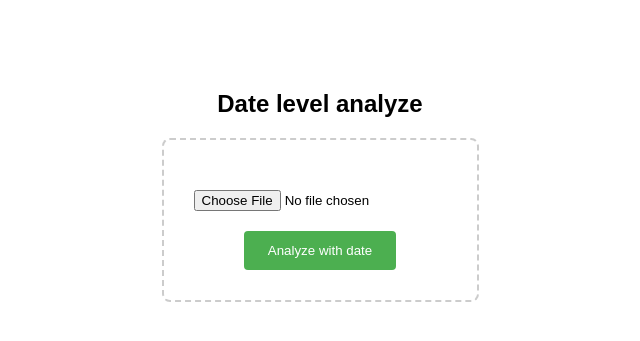
After one commit to furkansarsilmaz/LogFix, a Flask app: template templates/date_level.html in a window 1280 px wide. The commit adds this page. Shown: the top 341 px of the page, without its empty margins (320-960 px from the left). Run offline with Flask 3, Linux system fonts and the light colour scheme; the template is opened without the code that fills it, so the values that code supplies are empty.

Commit message:
working on pages

```diff
--- a/app.py
+++ b/app.py
@@ -7,17 +7,32 @@ def hello_world():
     return render_template("index.html")
 
 
+# functions for analyzing as log level
 @app.route("/log_level_page", methods=["POST"])
 def selam():
+    """
+    this function renders html when clicked on
+    choosing analyze style
+    """
     return render_template("log_level.html")
 
 @app.route("/analyze_as_log",methods=["POST"])
 def analyze():
+    """
+    algorithm for analyzing at log level
+    """
     return "<p> WORKIN </p>"
 
-@app.route("/analyze",methods=["POST"])
-def analyze_2():
-    return "<p> ITS GONNA LOOK FOR DATES ON ANALYZE </p>"
+
+
+#functions for analyzing with date
+@app.route("/date_level_page",methods=["POST"])
+def analyze_date_page():
+    return render_template("date_level.html")
+
+@app.route("/analyze_as_date",methods=["POST"])
+def analyze_date():
+    return "<p> ANALYZING WITH DATE </p>"
 
 if __name__ == "__main__":
     app.run(debug=True)
--- /dev/null
+++ b/templates/date_level.html
@@ -0,0 +1,17 @@
+{% extends 'base.html' %}
+
+{% block head %}
+<div>
+    <h2> Date level analyze </h2>
+</div>
+{% endblock %}
+
+{% block body %}
+<div class="upload-container">
+    <form id="uploadForm" action="/analyze_as_date" method="post">
+        <input type="file" id="logFile" accept=".log,.txt,.pdf">
+        <br>
+        <button type="submit">Analyze with date</button>
+    </form>
+</div>
+{% endblock %}
--- a/templates/index.html
+++ b/templates/index.html
@@ -17,7 +17,7 @@
             <br>
             <button type="submit">Log Level</button>
         </form>
-        <form action="/analyze" method="POST">
+        <form action="/date_level_page" method="POST">
             <button type="submit">Date based</button>
             <br>
         </form>
```
